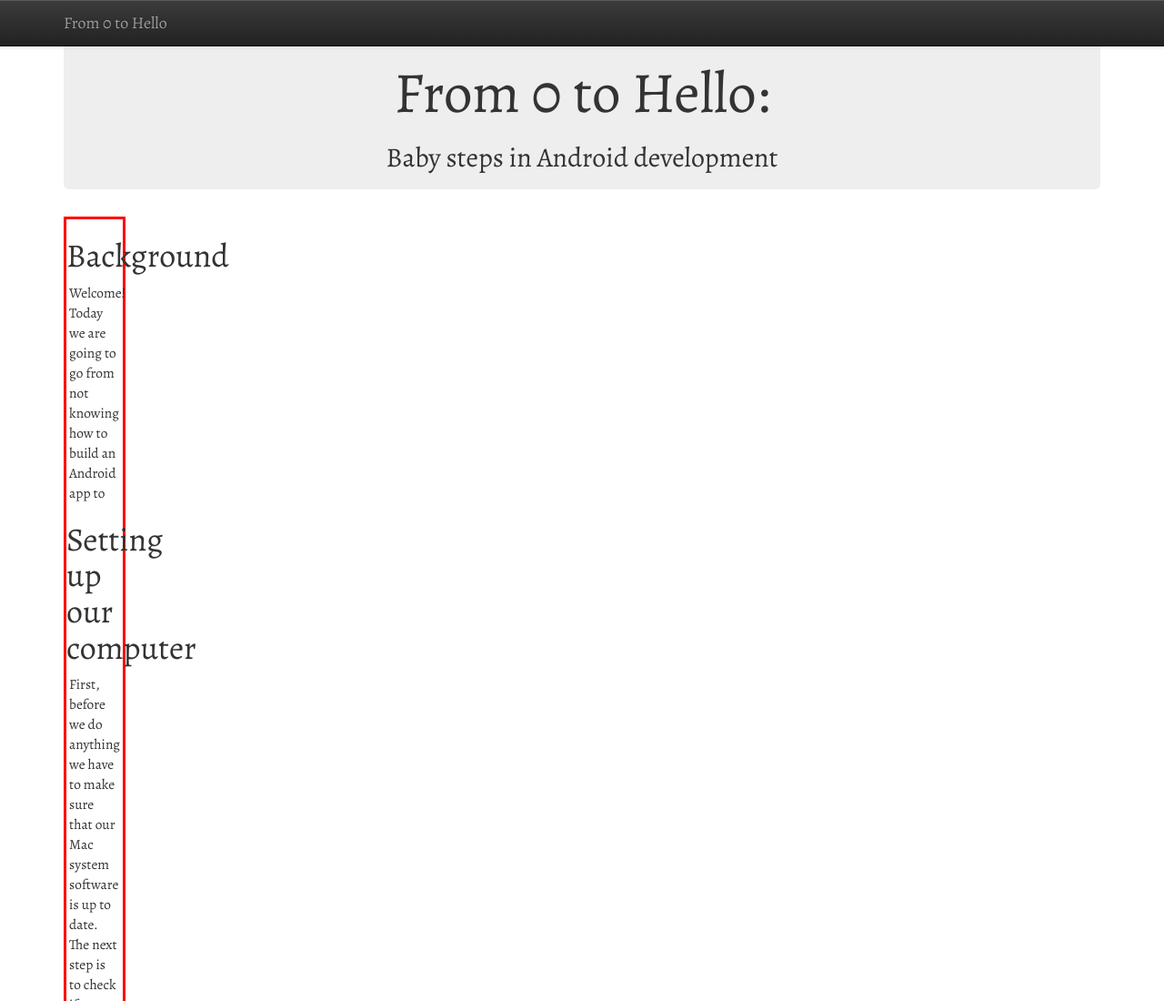
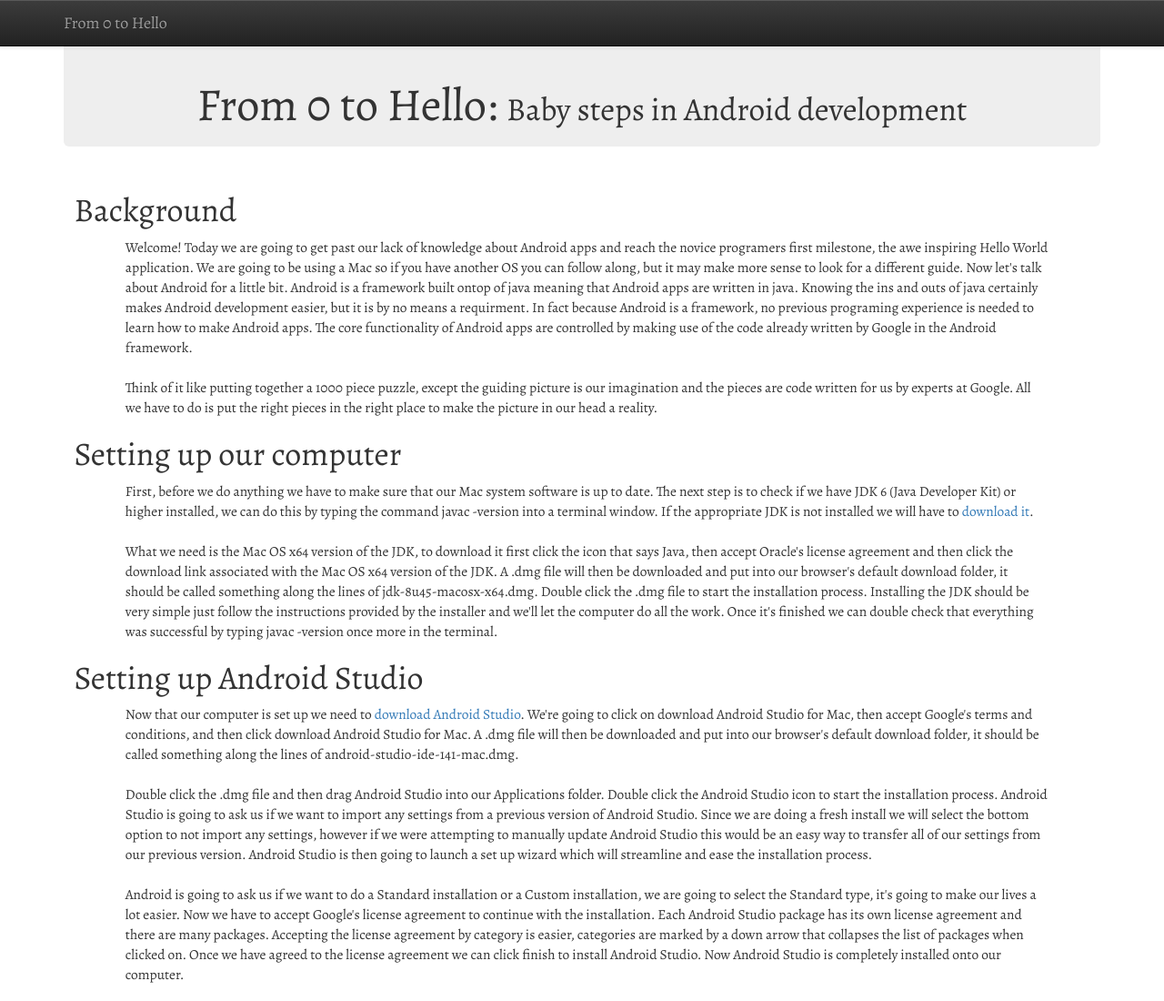
Before and after one commit to all-hack/zenpydoc, a plain HTML site: page index.html in a window 1280 px wide. Shown: the top 1100 px of the page at 91% size. Drawn offline with nearby package versions, Linux system fonts and the light colour scheme.

Commit message:
MVP complete can send

```diff
--- a/css/custom.style.twilio.css
+++ b/css/custom.style.twilio.css
@@ -1,8 +1,21 @@
-.jumbotron{
+h1, h2, h3, h4, h5{
+	text-align: center;
+}
+
+#jumbotron{
 
 	padding-bottom: 8px;
+	padding-left: 4%;
+	padding-right: 4%;
 
 }
+
+@media (min-width: 434px) {
+	h1, h2, h3, h4, h5{
+		text-align: left;
+	}
+}
+
 
 .b-red {
 
--- a/index.html
+++ b/index.html
@@ -7,11 +7,17 @@
 <link rel="stylesheet" type="text/css" href="css/bootstrap-theme.min.css">
 <link rel="stylesheet" type="text/css" href="css/custom.style.twilio.css">
 <link href='http://fonts.googleapis.com/css?family=Alegreya' rel='stylesheet' type='text/css'>
+<link href='http://fonts.googleapis.com/css?family=Libre+Baskerville' rel='stylesheet' type='text/css'>
 <script type="text/javascript" src="http://code.jquery.com/jquery.min.js"></script>
 <script type="text/javascript" src="js/bootstrap.min.js"></script>
 
 
-<style type="text/css"> *{font-family: 'Alegreya', serif;}</style>
+font-family: 'Libre Baskerville', serif;
+<style type="text/css"> *{
+    /*font-family: 'Libre Baskerville', serif;*/
+    font-family: 'Alegreya', serif;
+    }
+</style>
 
 </head>
 <body>
@@ -32,25 +38,27 @@
         </div>
     </nav>
     <div class="container">
-        <div class="jumbotron">
-            <h1 class="text-center">
-                From 0 to Hello:
+        <div class="jumbotron" id="jumbotron">
+            <h1 class="text-center" style="font-size:360%">
+                From 0 to Hello: <span style="font-size:70%;">Baby steps in Android development</span>
             </h1>
-            <h2 class="text-center">
-                Baby steps in Android development
-            </h2>
         </div>
         <div class="row">
-            <div class="col-lg-1 center-block" >
-                <div class="b-red">
-                    <h1 style='text-align:left; '>Background</h2>
+            <div class="col-lg-12 center-block" >
+                <div style="padding-left:1%;">
+                    <h1>Background</h2>
                     <div class="textDiv center-block">
-                        Welcome! Today we are going to go from not knowing how to build an Android app to
+                        Welcome! Today we are going to get past our lack of knowledge about Android apps and reach the novice programers first milestone, the awe inspiring Hello World application.
+                        We are going to be using a Mac so if you have another OS you can follow along, but it may make more sense to look for a different guide. Now let's talk about Android for a little bit. Android is a framework built ontop of java meaning that Android apps are written in java. Knowing the ins and outs of java certainly makes Android development easier, but it is by no means a requirment. In fact because Android is a framework, no previous programing experience is needed to learn how to make Android apps. The core functionality of Android apps are controlled by making use of the code already written by Google in the Android framework.
+                        <br>
+                        <br>
+                        Think of it like putting together a 1000 piece puzzle, except the guiding picture is our imagination and the pieces are code written for us by experts at Google. All we have to do is put the right pieces in the right place to make the picture in our head a reality.
+
 
 
                     </div>
 
-                    <h1  style='text-align:left; '>Setting up our computer</h1>
+                    <h1>Setting up our computer</h1>
                     <div class="textDiv center-block">
                             First, before we do anything we have to make sure that our Mac system software is up to date. The next step is to check if we have JDK 6 (Java Developer Kit) or higher installed, we can do this by typing the command javac -version into a terminal window. If the appropriate JDK is not installed we will have to <a href="http://www.oracle.com/technetwork/java/javase/downloads/index.html">download it</a>.
                             <br>
@@ -58,7 +66,7 @@
                             What we need is the Mac OS x64 version of the JDK, to download it first click the icon that says Java, then accept Oracle's license agreement and then click the download link associated with the Mac OS x64 version of the JDK. A .dmg file will then be downloaded and put into our browser's default download folder, it should be called something along the lines of jdk-8u45-macosx-x64.dmg. Double click the .dmg file to start the installation process. Installing the JDK should be very simple just follow the instructions provided by the installer and we'll let the computer do all the work. Once it's finished we can double check that everything was successful by typing javac -version once more in the terminal.
                     </div>
 
-                    <h1 style='text-align:left;'>Setting up Android Studio</h1>
+                    <h1>Setting up Android Studio</h1>
                     <div class="textDiv center-block">
                         Now that our computer is set up we need to <a href="https://developer.android.com/sdk/index.html">download Android Studio</a>. We're going to click on download Android Studio for Mac, then accept Google's terms and conditions, and then click download Android Studio for Mac. A .dmg file will then be downloaded and put into our browser's default download folder, it should be called something along the lines of android-studio-ide-141-mac.dmg.
                         <br>
@@ -78,7 +86,7 @@
                         Now might be a good time to eat lunch or brew some coffee because all of these downloads are going to take a long time to finish, and that is completely normal.
                     </div>
 
-                    <h1 style='text-align:left;'>Starting the project</h1>
+                    <h1>Starting the project</h1>
                     <div class="textDiv center-block">
                         Now that we have Android Studio set up and ready to go it's time to start our first project!
                         <br>
@@ -120,7 +128,7 @@
                         </div>
                     </div>
 
-                    <h1 style='text-align:left;'>Reviewing the Project</h1>
+                    <h1>Reviewing the Project</h1>
                     <div class="textDiv center-block">
                         We now finally have our project opened in Android Studio. Android apps are composed of many different parts, and our structure of our project can be looked at from a multitude of points of view, but we will focus on only one, the Android Project View. To find the Android Project view go to the side panel of make sure Project is selected, and then on the top bar of the side panel select Android from the drop down menu. There should be two top level containers, app and Gradle Scripts. We will ignore Gradle Scripts for the moment.
 
@@ -183,7 +191,7 @@
 
                     </div>
 
-                    <h1 style='text-align:left;'>Running the Application</h1>
+                    <h1>Running the Application</h1>
                     <div class="textDiv center-block">
                         Now that we have configured our Android app and we have a basic understand of the pieces that Android apps are composed of we can finally run the app. We are going to do this using a tool called an emulator. An emulator is nothing more than a simulation of a phone that is run on your computer.
                         <br>
```
